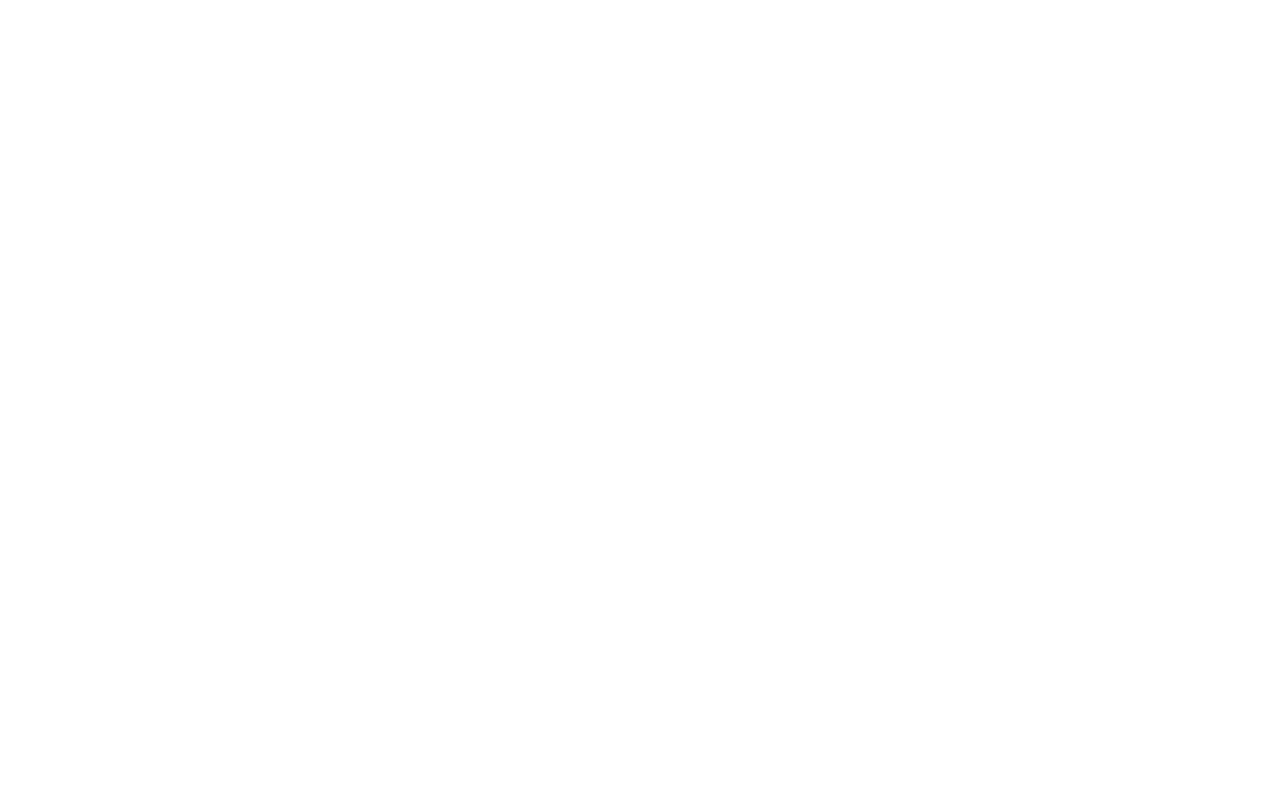
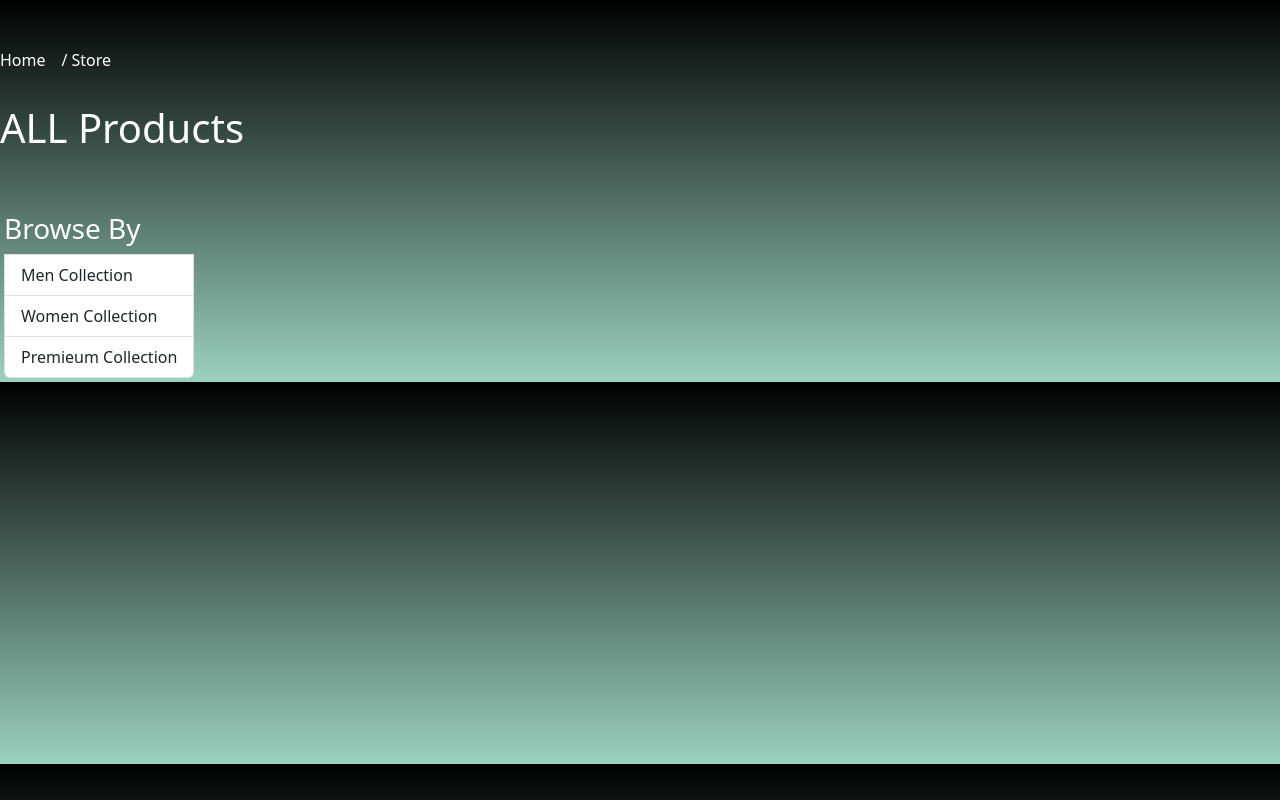
Before and after one commit to masifafghan/Sentiments-web, a React (Create React App) app: page /Store in a window 1280 px wide. Before the commit this address had no page. Built offline with nearby package versions, Linux system fonts and the light colour scheme.

Commit message:
Storedesign

```diff
--- a/src/App.js
+++ b/src/App.js
@@ -1,10 +1,12 @@
 import { Routes, Route } from "react-router-dom";
 import Home from "./Pages/home";
+import Store from "./Pages/Store";
 
 function App() {
   return (
     <Routes>
       <Route path="/" element={<Home />} />
+      <Route path="/Store" element={< Store />} />
     </Routes>
   );
 }
--- /dev/null
+++ b/src/Pages/Store.jsx
@@ -0,0 +1,30 @@
+import react, { useEffect ,useState } from "react";
+import { Link } from "react-router-dom";
+import '../App.css'
+
+function store(){
+    return(
+        <>
+        <body class='bg-dark'>
+      <nav1 aria-label="breadcrumb">
+       <ol class="breadcrumb mt-5">
+         <li class="breadcrumb-item me-3"><Link className="nav-link text-white" to="/">Home</Link></li><p class='text-white me-1'> / </p>
+         <li class="breadcrumb-item active text-white me-2" aria-current="page">Store</li>
+       </ol>
+      </nav1>
+      <h1 class='text-white me-3 animate__animated animate__fadeInUp'>ALL Products</h1>
+      <br/>
+      <br/>
+    <div class='text-white me-2 d-flex wrap'>
+        <div class="list-group m-1 me-5" id="opdiv">
+          <h3 class='text-white me-1'>Browse By</h3>
+           <a id='ahover' class="list-group-item list-group-item-action ">Men Collection </a>
+           <a id='ahover'  class="list-group-item list-group-item-action   ">Women Collection</a>
+           <a id='ahover' class="list-group-item list-group-item-action  ">Premieum Collection</a>
+        </div>
+    </div>
+    </body>
+        </>
+    );
+}
+export default store;
--- a/src/Pages/home.jsx
+++ b/src/Pages/home.jsx
@@ -13,7 +13,7 @@
           <div className="collapse navbar-collapse" id="navbarSupportedContent">
             <ul className="navbar-nav mb-2 mb-lg-0 m-auto">
               <li className="nav-item">
-                <Link className="nav-link text-white" to="/store">Store</Link>
+                <Link className="nav-link text-white" to="/Store">Store</Link>
               </li>
               <li className="nav-item">
                 <Link className="nav-link text-white" to="/about">About</Link>
```
